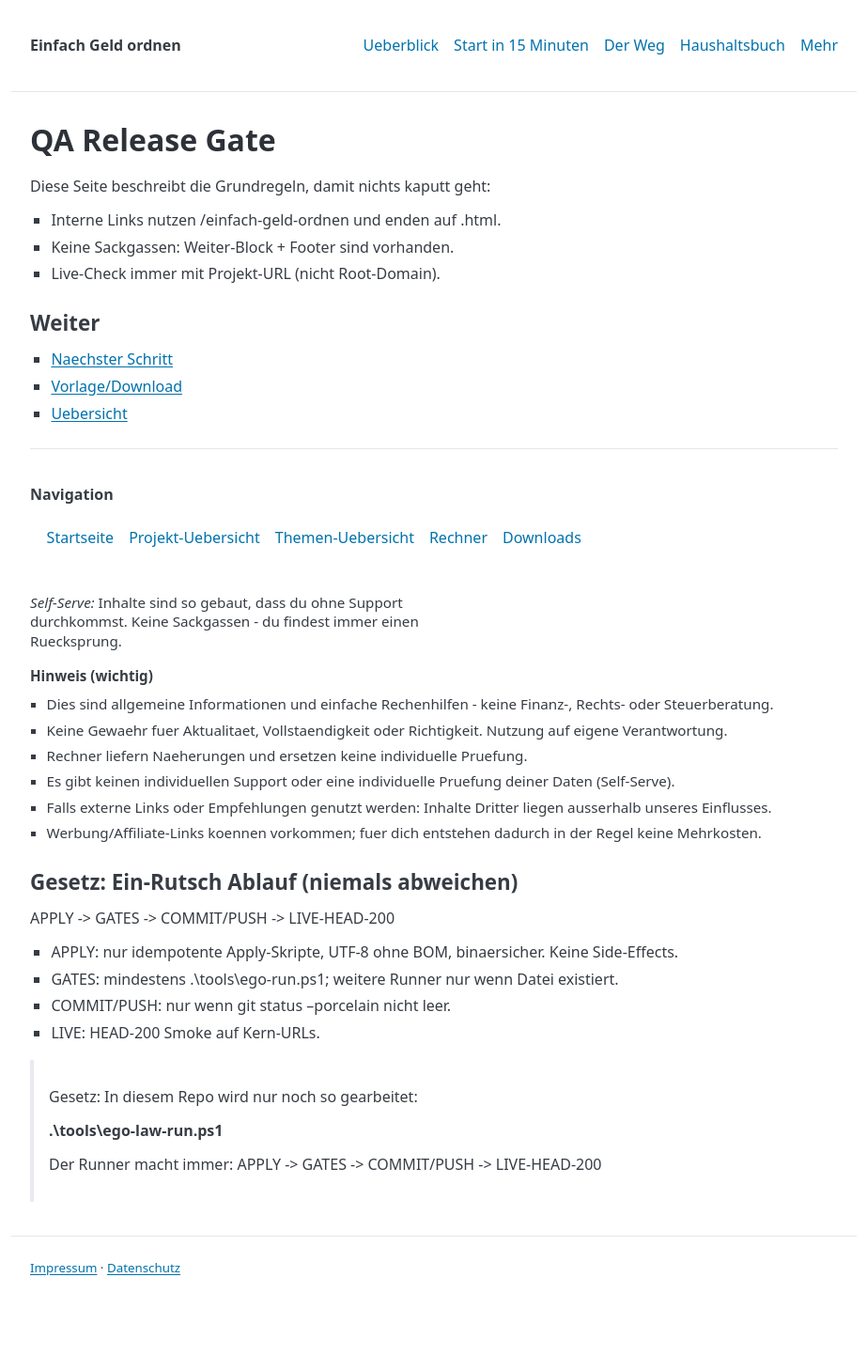
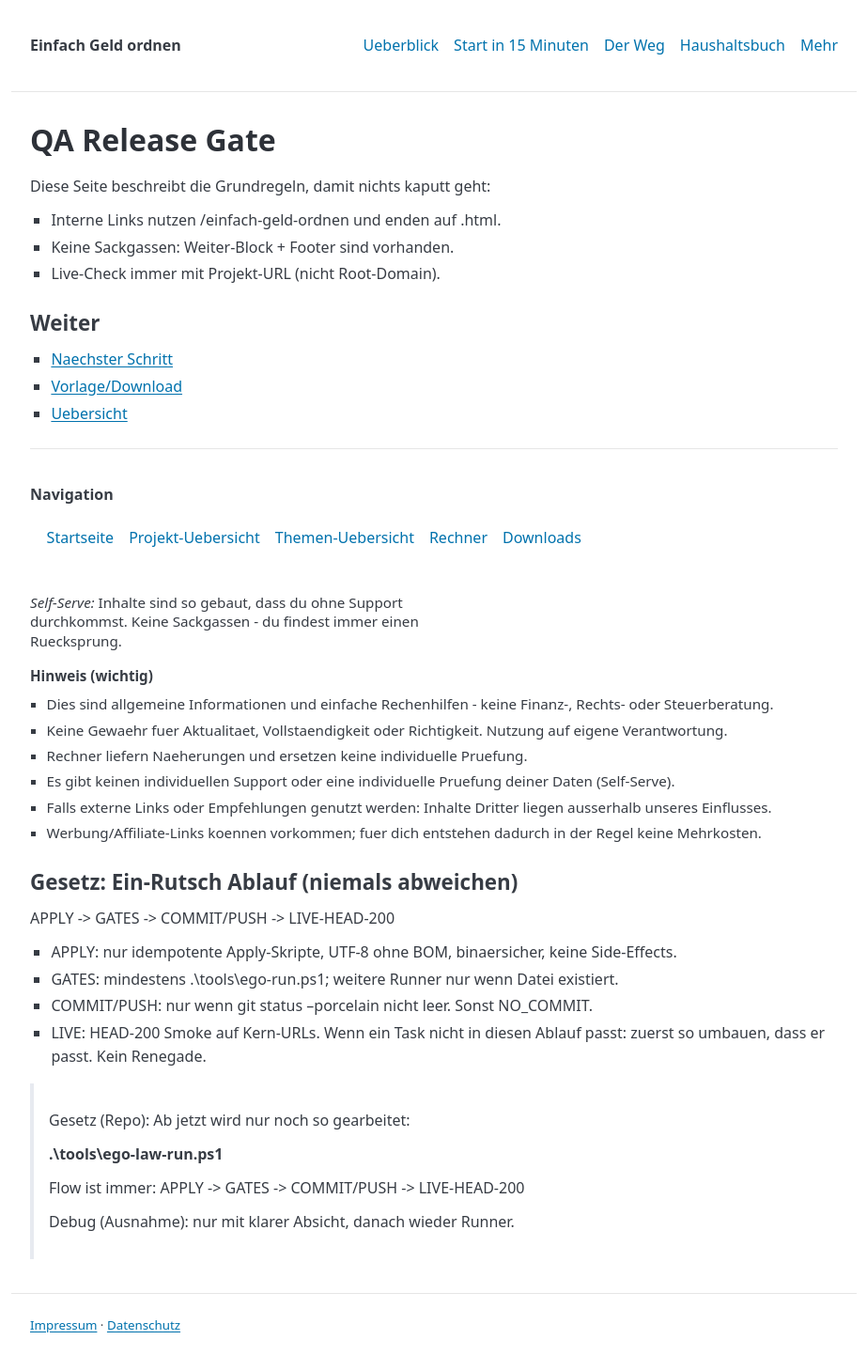
Before and after one commit to gluecklich-tools/einfach-geld-ordnen, a Jekyll site: the page built from seiten/qa-release-gate.md, in a window 1280 px wide. Shown: the whole page at 94% size, without its empty margins (178-1101 px from the left). Built offline with Jekyll 4.4.1, drawn with Linux system fonts in a browser that asks for light colours; before the commit the page ends 1381 px from its top, so only the background shows below that.

Commit message:
LawRun: apply + gates 2026-01-31

```diff
--- a/seiten/qa-release-gate.md
+++ b/seiten/qa-release-gate.md
@@ -23,16 +23,20 @@ Diese Seite beschreibt die Grundregeln, damit nichts kaputt geht:
 <!-- EGO_LAW_RUNNER_START -->
 ## Gesetz: Ein-Rutsch Ablauf (niemals abweichen)
 APPLY -> GATES -> COMMIT/PUSH -> LIVE-HEAD-200
-- APPLY: nur idempotente Apply-Skripte, UTF-8 ohne BOM, binaersicher. Keine Side-Effects.
+- APPLY: nur idempotente Apply-Skripte, UTF-8 ohne BOM, binaersicher, keine Side-Effects.
 - GATES: mindestens .\tools\ego-run.ps1; weitere Runner nur wenn Datei existiert.
-- COMMIT/PUSH: nur wenn git status --porcelain nicht leer.
+- COMMIT/PUSH: nur wenn git status --porcelain nicht leer. Sonst NO_COMMIT.
 - LIVE: HEAD-200 Smoke auf Kern-URLs.
+Wenn ein Task nicht in diesen Ablauf passt: zuerst so umbauen, dass er passt.
+Kein Renegade.
 <!-- EGO_LAW_RUNNER_END -->
 
 <!-- EGO_RUNNER_PIN_START -->
-> Gesetz: In diesem Repo wird nur noch so gearbeitet:
+> Gesetz (Repo): Ab jetzt wird nur noch so gearbeitet:
 >
 > **.\tools\ego-law-run.ps1**
 >
-> Der Runner macht immer: APPLY -> GATES -> COMMIT/PUSH -> LIVE-HEAD-200
+> Flow ist immer: APPLY -> GATES -> COMMIT/PUSH -> LIVE-HEAD-200
+>
+> Debug (Ausnahme): nur mit klarer Absicht, danach wieder Runner.
 <!-- EGO_RUNNER_PIN_END -->
```
Also changed, not shown: seiten/governance.md (+8 -4 lines), seiten/qualitaet.md (+8 -4 lines), README.md, 1 other file.
